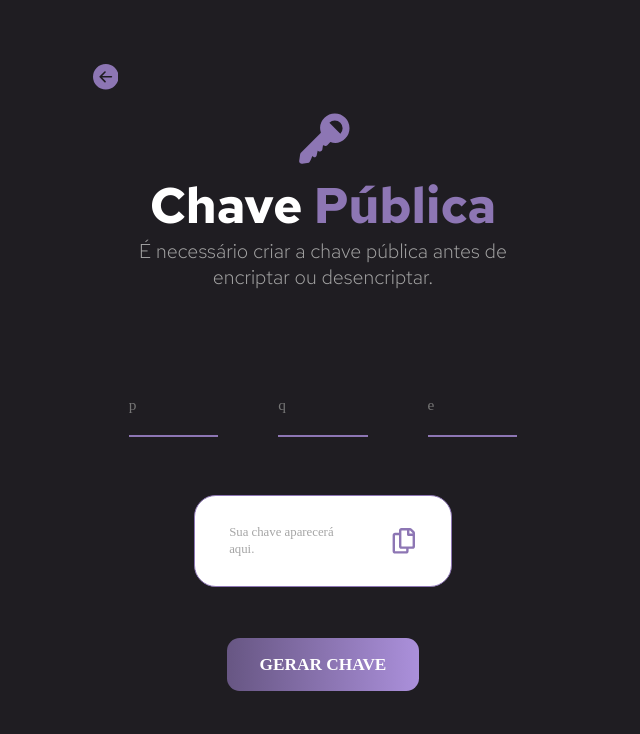
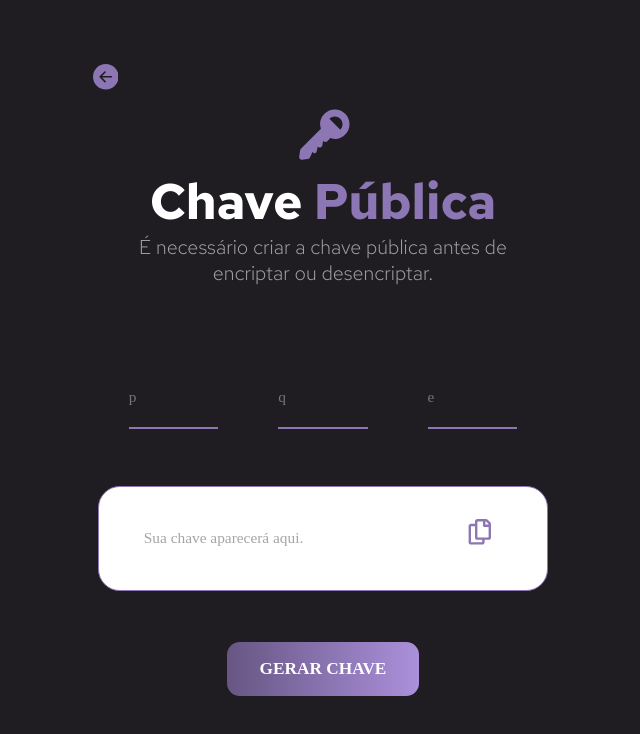
Before and after one commit to isabellexvr/rsa-md-projeto, a React (Vite) app: page /public-key in a window 1280 px wide. Shown: the top 734 px of the page, without its empty margins (317-957 px from the left). Built offline with nearby package versions, Linux system fonts and the light colour scheme; a web font is replaced by a local one.

Commit message:
style: copied text

```diff
--- a/src/pages/Decryptation/index.jsx
+++ b/src/pages/Decryptation/index.jsx
@@ -100,12 +100,18 @@ export default function Decryptation({ loading, setLoading }) {
             ) : (
               <h2>O texto encriptado aparecerá aqui.</h2>
             )}
-            <CopyToClipboard
-              text={decryptedText}
-              onCopy={() => setCopied(true)}
-            >
-              <CopyIcon copied={copied} />
-            </CopyToClipboard>
+            <div className="copy">
+              <CopyToClipboard
+                text={decryptedText}
+                onCopy={() => {
+                  setCopied(true);
+                  setTimeout(() => setCopied(false), 3000);
+                }}
+              >
+                <CopyIcon copied={copied} />
+              </CopyToClipboard>
+              {copied && <CopiedMessage>Copiado!</CopiedMessage>}
+            </div>
           </EncryptedText>
           <StartButton type="submit">DESENCRIPTAR</StartButton>
         </Form>
@@ -113,6 +119,13 @@ export default function Decryptation({ loading, setLoading }) {
     </PageContainer>
   );
 }
+
+const CopiedMessage = styled.h1`
+  font-size: 0.7vw;
+  color: green;
+  position: absolute;
+  bottom: 0;
+`;
 
 const PageContainer = styled.div`
   display: flex;
@@ -236,6 +249,15 @@ const EncryptedText = styled.div`
     width: 60%;
     line-height: 1.3vw;
   }
+  > .copy {
+    position: relative;
+    display: flex;
+    flex-direction: column;
+    align-items: center;
+    padding-bottom: 1vw;
+    width: 10%;
+    justify-content: center;
+  }
 `;
 
 const CopyIcon = styled(FaRegCopy)`
--- a/src/pages/Encryptation/index.jsx
+++ b/src/pages/Encryptation/index.jsx
@@ -22,7 +22,6 @@ export default function Encryptation({ loading, setLoading }) {
   const sendForm = async (e) => {
     e.preventDefault();
     setLoading(true);
-    console.log(form);
     //https://rsa-back.onrender.com
     //http://localhost:4000/encriptar
     try {
@@ -89,16 +88,32 @@ export default function Encryptation({ loading, setLoading }) {
             ) : (
               <h2>O texto encriptado aparecerá aqui.</h2>
             )}
-          <CopyToClipboard text={encryptedText} onCopy={() => setCopied(true)}>
+            <div className="copy">
+              <CopyToClipboard
+                text={encryptedText}
+                onCopy={() => {
+                  setCopied(true);
+                  setTimeout(() => setCopied(false), 3000);
+                }}
+              >
                 <CopyIcon copied={copied} />
               </CopyToClipboard>
+              {copied && <CopiedMessage>Copiado!</CopiedMessage>}
+            </div>
           </EncryptedText>
-          <StartButton>ENCRIPTAR</StartButton>
+          <StartButton type="submit">ENCRIPTAR</StartButton>
         </Form>
       </RightContainer>
     </PageContainer>
   );
 }
+
+const CopiedMessage = styled.h1`
+  font-size: 0.7vw;
+  color: green;
+  position: absolute;
+  bottom: 0;
+`;
 
 const CopyIcon = styled(FaRegCopy)`
   font-size: 2vw;
@@ -228,6 +243,15 @@ const EncryptedText = styled.div`
     width: 60%;
     line-height: 1.3vw;
   }
+  > .copy {
+    position: relative;
+    display: flex;
+    flex-direction: column;
+    align-items: center;
+    padding-bottom: 1vw;
+    width: 10%;
+    justify-content: center;
+  }
 `;
 
 const KeyAnswer = styled.div`
@@ -244,5 +268,4 @@ const KeyAnswer = styled.div`
     font-style: normal;
     font-weight: 500;
   }
-
 `;
--- a/src/pages/PublicKey/index.jsx
+++ b/src/pages/PublicKey/index.jsx
@@ -20,7 +20,6 @@ export default function PublicKey({ loading, setLoading }) {
   const handleForm = ({ target: { value, name } }) => {
     setForm({ ...form, [name]: value });
   };
-
 
 
   const sendForm = async (e) => {
@@ -105,15 +104,31 @@ export default function PublicKey({ loading, setLoading }) {
           ) : (
             <h2>Sua chave aparecerá aqui.</h2>
           )}
-          <CopyToClipboard text={publicKey} onCopy={() => setCopied(true)}>
-            <CopyIcon copied={copied} />
-          </CopyToClipboard>
+            <div className="copy">
+              <CopyToClipboard
+                text={publicKey}
+                onCopy={() => {
+                  setCopied(true);
+                  setTimeout(() => setCopied(false), 3000);
+                }}
+              >
+                <CopyIcon copied={copied} />
+              </CopyToClipboard>
+              {copied && <CopiedMessage>Copiado!</CopiedMessage>}
+            </div>
         </EncryptedText>
         <StartButton>GERAR CHAVE</StartButton>
       </Form>
     </PageContainer>
   );
 }
+
+const CopiedMessage = styled.h1`
+  font-size: 0.7vw;
+  color: green;
+  position: absolute;
+  bottom: 0;
+`;
 
 const KeyAnswer = styled.div`
   display: flex;
@@ -229,8 +244,8 @@ const CopyIcon = styled(FaRegCopy)`
 `;
 
 const EncryptedText = styled.div`
-  width: 20vw;
-  height: 7vw;
+  width: 35vw;
+  height: 8vw;
   background-color: ${colors.white};
   display: flex;
   align-items: center;
@@ -241,10 +256,19 @@ const EncryptedText = styled.div`
   margin-bottom: 4vw;
   font-family: Red Hat Mono;
   > h2 {
-    font-size: 1vw;
+    font-size: 1.2vw;
     color: ${colors.grey};
-    width: 50%;
+    width: 60%;
     line-height: 1.3vw;
+  }
+  > .copy {
+    position: relative;
+    display: flex;
+    flex-direction: column;
+    align-items: center;
+    padding-bottom: 1vw;
+    width: 10%;
+    justify-content: center;
   }
 `;
 
```
Lines whose indentation alone changed are shown as unchanged.
